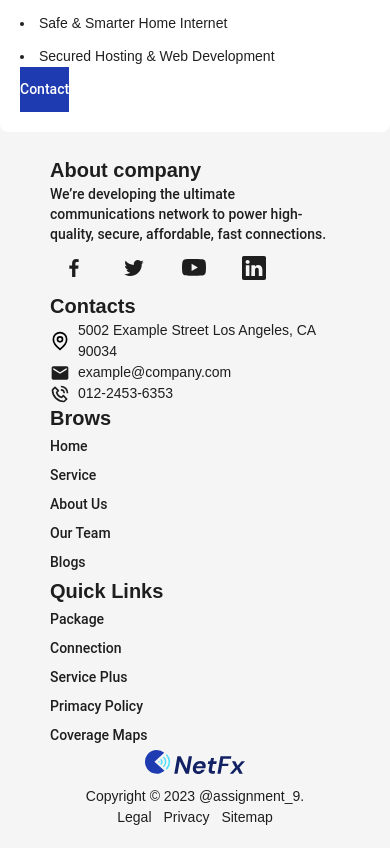
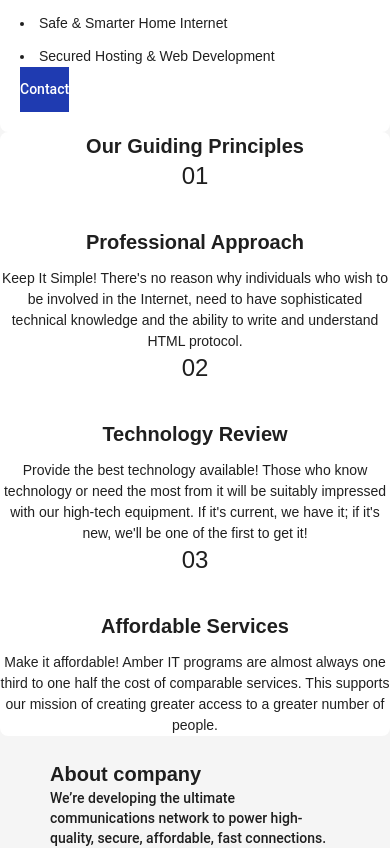
Before and after one commit to nazmul162001/Internet-Service-Provider_Client, a Next.js app: page /about in a window 390 px wide. Shown: the part 1002-1850 px from the top of the page. Built offline with nearby package versions, Linux system fonts and the light colour scheme; no server answers.

Commit message:
completed about our vision

```diff
--- /dev/null
+++ b/src/components/about/Mission.tsx
@@ -0,0 +1,64 @@
+import Link from "next/link";
+import PrimaryButton from "../Button/PrimaryButton";
+import Image from "next/image";
+
+const Mission = () => {
+  return (
+    <div className="w-full px-5 md:px-16">
+      <div className="bg-white w-full p-5 rounded-lg">
+        <h2 className="text-center text-xl md:text-2xl lg:text-3xl font-bold text-[#112164]">
+          Welcome To NetFX
+        </h2>
+        <div className="w-full flex justify-center">
+          <div className="w-28 h-[2px] bg-gray-300 my-2"></div>
+        </div>
+        <p className="text-[#6c757d] py-4 md:text-lg">
+          NetFX is not simply another link in the chain of voice and data supply
+          in the Bangladesh. Our pioneering spirit is evidenced by the creation
+          of a national, fully resilient, MPLS network and the continuous
+          testing and adoption of emerging communications platforms. As a
+          result, we have earned the reputation of a communications provider
+          whose focus is on solidly addressing businesses' communications
+          requirements.
+        </p>
+
+        <div className="grid grid-cols-12 py-8">
+          <div className="grid col-span-12 md:col-span-4 p-4 md:p-8">
+            <Image
+              className="w-full h-full"
+              src="/about-mission.png"
+              layout="responsive"
+              width={200}
+              height={200}
+              alt="mission/image"
+            />
+          </div>
+
+          <div className="grid col-span-12 md:col-span-8">
+            <p className="text-[#6c757d] py-4 leading-7 lg:text-lg">
+              We are dedicated to serving customers. We achieve this not only
+              through our extensive portfolio of internet/data connectivity, IP
+              telephony and related services but also by simplifying the process
+              of ordering, provisioning and supporting them. NetFX is a concern
+              of NetFX Group, a conglomerate comprising 20 companies across
+              diverse industries.
+            </p>
+            <div className="w-full grid grid-cols-1 md:grid-cols-2 gap-3 lg:text-lg">
+              <li>Corporate Internet & Data Connectivity</li>
+              <li>High Quality & Reliable IPTSP Service</li>
+              <li>Safe & Smarter Home Internet</li>
+              <li>Secured Hosting & Web Development</li>
+            </div>
+            <div className="my-5">
+              <Link href="/contact">
+                <PrimaryButton title="Contact" bgColor="bg_two" />
+              </Link>
+            </div>
+          </div>
+        </div>
+      </div>
+    </div>
+  );
+};
+
+export default Mission;
--- /dev/null
+++ b/src/components/about/Vision.tsx
@@ -0,0 +1,87 @@
+const Vision = () => {
+  return (
+    <section className="px-5 md:px-16 w-full h-full my-8">
+      <div className="w-full bg-white py-5 rounded-lg">
+        <h2 className="text-center text-xl md:text-2xl lg:text-3xl font-bold text-[#112164]">
+          Our Guiding Principles
+        </h2>
+        <div className="w-full flex justify-center">
+          <div className="w-28 h-[2px] bg-gray-300 my-2"></div>
+        </div>
+        {/* principles card  */}
+        <div className="grid grid-cols-1 md:grid-cols-2 lg:grid-cols-3 gap-5 py-10 px-5 text-center">
+          {/* card one  */}
+          <div>
+            <h2 className="text-2xl md:text-3xl lg:text-6xl text-[#6c757d]">
+              01
+            </h2>
+            {/* dashed line  */}
+            <div className="w-full flex items-center">
+              <div className="w-full h-[1px] border-b-2 my-4 border-dashed border-gray-300 flex justify-center"></div>
+              <div className="w-10 h-6 rounded-full border-4 border-gray-300"></div>
+              <div className="w-full h-[1px] border-b-2 my-4 border-dashed border-gray-300 flex justify-center"></div>
+            </div>
+            <div>
+              <h3 className="text-xl md:text-2xl font-bold py-3 text-[#112164]">
+                Professional Approach
+              </h3>
+              <p className="text-[#6c757d] md:text-lg">
+                Keep It Simple! There's no reason why individuals who wish to be
+                involved in the Internet, need to have sophisticated technical
+                knowledge and the ability to write and understand HTML protocol.
+              </p>
+            </div>
+          </div>
+          {/* card two  */}
+          <div>
+            <h2 className="text-2xl md:text-3xl lg:text-6xl text-[#6c757d]">
+              02
+            </h2>
+            {/* dashed line  */}
+            <div className="w-full flex items-center">
+              <div className="w-full h-[1px] border-b-2 my-4 border-dashed border-gray-300 flex justify-center"></div>
+              <div className="w-10 h-6 rounded-full border-4 border-gray-300"></div>
+              <div className="w-full h-[1px] border-b-2 my-4 border-dashed border-gray-300 flex justify-center"></div>
+            </div>
+            <div>
+              <h3 className="text-xl md:text-2xl font-bold py-3 text-[#112164]">
+                Technology Review
+              </h3>
+              <p className="text-[#6c757d] md:text-lg">
+                Provide the best technology available! Those who know technology
+                or need the most from it will be suitably impressed with our
+                high-tech equipment. If it's current, we have it; if it's new,
+                we'll be one of the first to get it!
+              </p>
+            </div>
+          </div>
+          {/* card three  */}
+          <div>
+            <h2 className="text-2xl md:text-3xl lg:text-6xl text-[#6c757d]">
+              03
+            </h2>
+            {/* dashed line  */}
+            <div className="w-full flex items-center">
+              <div className="w-full h-[1px] border-b-2 my-4 border-dashed border-gray-300 flex justify-center"></div>
+              <div className="w-10 h-6 rounded-full border-4 border-gray-300"></div>
+              <div className="w-full h-[1px] border-b-2 my-4 border-dashed border-gray-300 flex justify-center"></div>
+            </div>
+            <div>
+              <h3 className="text-xl md:text-2xl font-bold py-3 text-[#112164]">
+                Affordable Services
+              </h3>
+              <p className="text-[#6c757d] md:text-lg">
+                Make it affordable! Amber IT programs are almost always one
+                third to one half the cost of comparable services. This supports
+                our mission of creating greater access to a greater number of
+                people.
+              </p>
+            </div>
+          </div>
+        </div>
+      </div>
+    </section>
+  );
+};
+
+export default Vision;
--- a/src/pages/about/index.tsx
+++ b/src/pages/about/index.tsx
@@ -1,7 +1,6 @@
-import PrimaryButton from "@/components/Button/PrimaryButton";
 import RootLayout from "@/components/Layouts/RootLayouts";
-import Image from "next/image";
-import Link from "next/link";
+import Mission from "@/components/about/Mission";
+import Vision from "@/components/about/Vision";
 import { ReactElement } from "react";
 
 const About = () => {
@@ -17,55 +16,13 @@ const About = () => {
         className="w-full h-64 flex justify-center items-center"
       >
         <h2 className="text-center text-2xl md:text-3xl lg:text-4xl font-bold text-[#112164]">
-          Contact Us
+          About Us
         </h2>
       </div>
-      <div className="w-full px-5 md:px-16">
-        <div className="bg-white w-full p-5 rounded-lg">
-          <h2 className="text-center text-xl md:text-2xl lg:text-3xl font-bold text-[#112164]">
-            Welcome To NetFX
-          </h2>
-          <div className="w-full flex justify-center">
-            <div className="w-28 h-[2px] bg-gray-300 my-2"></div>
-          </div>
-          <p className="text-[#6c757d] py-4">
-            NetFX is not simply another link in the chain of voice and data
-            supply in the Bangladesh. Our pioneering spirit is evidenced by the
-            creation of a national, fully resilient, MPLS network and the
-            continuous testing and adoption of emerging communications
-            platforms. As a result, we have earned the reputation of a
-            communications provider whose focus is on solidly addressing
-            businesses' communications requirements.
-          </p>
-
-          <div className="grid grid-cols-12 py-8">
-            <div className="grid col-span-12 md:col-span-4 p-4 md:p-8">
-                <Image  className="w-full h-full" src='/about-mission.png' layout="responsive" width={200} height={200} alt="mission/image" />
-            </div>
-            <div className="grid col-span-12 md:col-span-8">
-              <p className="text-[#6c757d] py-4 leading-7">
-                We are dedicated to serving customers. We achieve this not only
-                through our extensive portfolio of internet/data connectivity,
-                IP telephony and related services but also by simplifying the
-                process of ordering, provisioning and supporting them. NetFX is
-                a concern of NetFX Group, a conglomerate comprising 20 companies
-                across diverse industries.
-              </p>
-              <div className="w-full grid grid-cols-1 md:grid-cols-2 gap-3">
-                <li>Corporate Internet & Data Connectivity</li>
-                <li>High Quality & Reliable IPTSP Service</li>
-                <li>Safe & Smarter Home Internet</li>
-                <li>Secured Hosting & Web Development</li>
-              </div>
-              <div className="my-5">
-                <Link href="/contact">
-                  <PrimaryButton title="Contact" bgColor="bg_two" />
-                </Link>
-              </div>
-            </div>
-          </div>
-        </div>
-      </div>
+      {/* our mission  */}
+      <Mission />
+      {/* our vision  */}
+      <Vision />
     </section>
   );
 };
```
